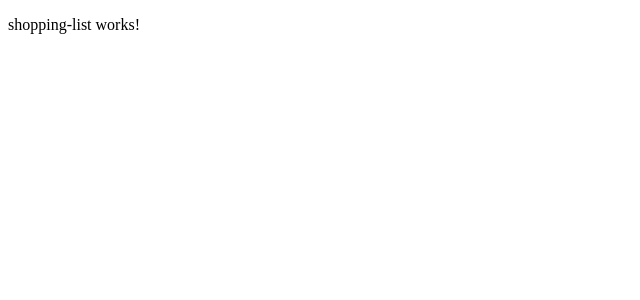
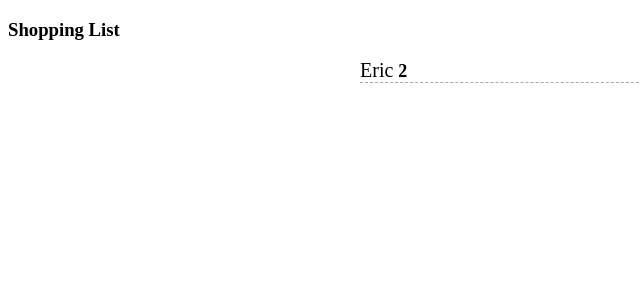
Before and after one commit to ericbastarache/ShoppingList, an Angular app: page / in a window 1280 px wide. Shown: the top 300 px of the page, without its empty margins (0-640 px from the left). Built offline with nearby package versions, Linux system fonts and the light colour scheme.

Commit message:
Updated shopping list component with preliminary data

```diff
--- a/src/app/shopping-list/shopping-list.component.css
+++ b/src/app/shopping-list/shopping-list.component.css
@@ -0,0 +1,3 @@
+ul.shopping-list {
+  list-style: none;
+}
--- a/src/app/shopping-list/shopping-list.component.html
+++ b/src/app/shopping-list/shopping-list.component.html
@@ -1,3 +1,6 @@
-<p>
-  shopping-list works!
-</p>
+<header>
+  <h3 class="text-center">Shopping List</h3>
+</header>
+<ul class="shopping-list">
+  <slist-item [item]="item"></slist-item>
+</ul>
--- a/src/app/shopping-list/shopping-list.component.ts
+++ b/src/app/shopping-list/shopping-list.component.ts
@@ -1,4 +1,6 @@
 import { Component, OnInit } from '@angular/core';
+
+import { ListItem } from '../list-item';
 
 @Component({
   selector: 'slist-shopping-list',
@@ -6,7 +8,8 @@ import { Component, OnInit } from '@angular/core';
   styleUrls: ['./shopping-list.component.css']
 })
 export class ShoppingListComponent implements OnInit {
-
+  items: ListItem[] = [];
+  item = new ListItem('Eric', 2);
   constructor() { }
 
   ngOnInit() {
```
